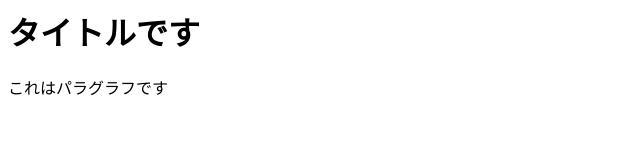
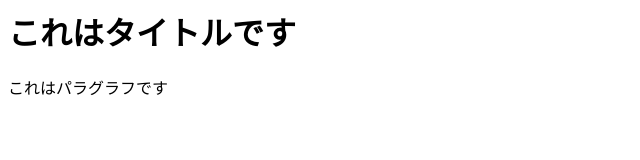
Before and after one commit to lt1265si/sandbox-gitpod, a plain HTML site: page index.html in a window 1280 px wide. Shown: the whole page, without its empty margins (0-640 px from the left). Drawn offline with Linux system fonts and the light colour scheme.

Commit message:
HTMLを追加

```diff
--- a/index.html
+++ b/index.html
@@ -1,6 +1,6 @@
 <html>
-    <body>
-      <h1>タイトルです</h1>
-      <p>これはパラグラフです</p>
-    </body>
+  <body>
+    <h1>これはタイトルです</h1>
+    <p>これはパラグラフです</p>
+  </body>
 </html>
```
